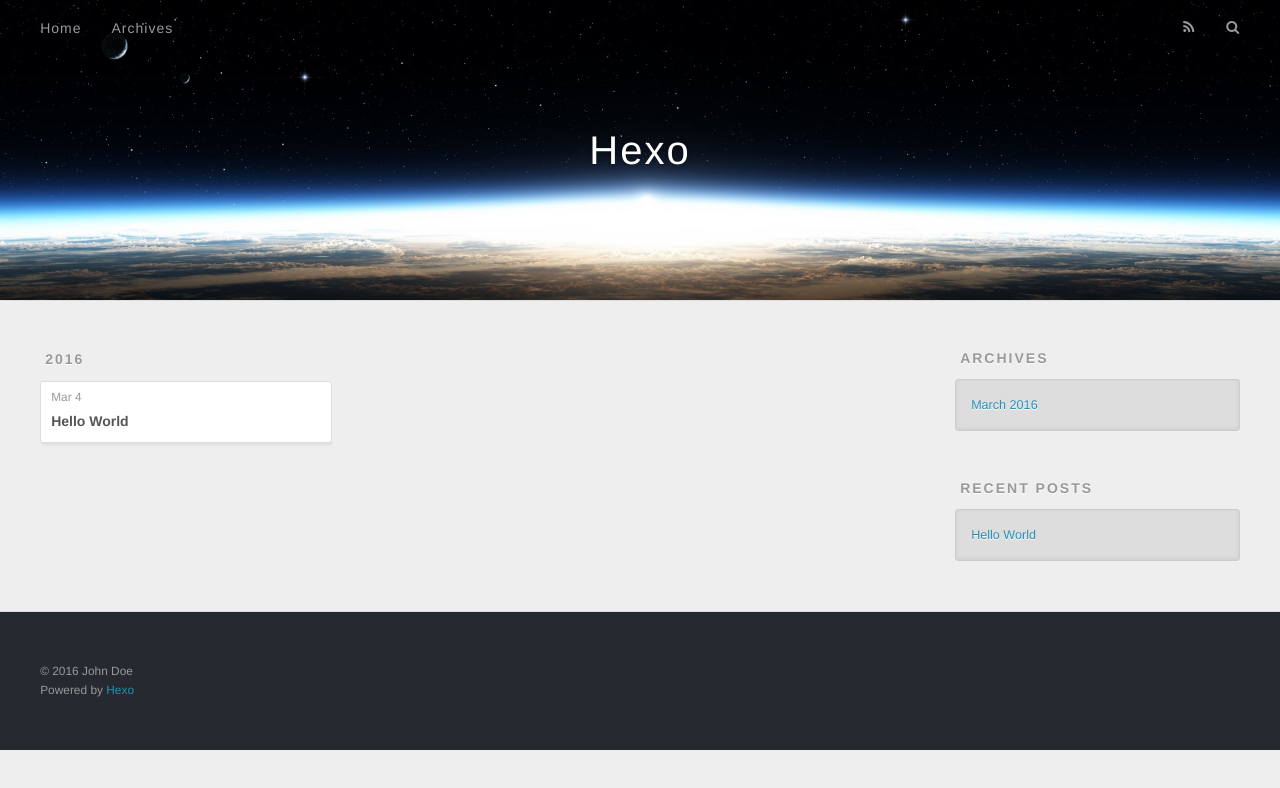
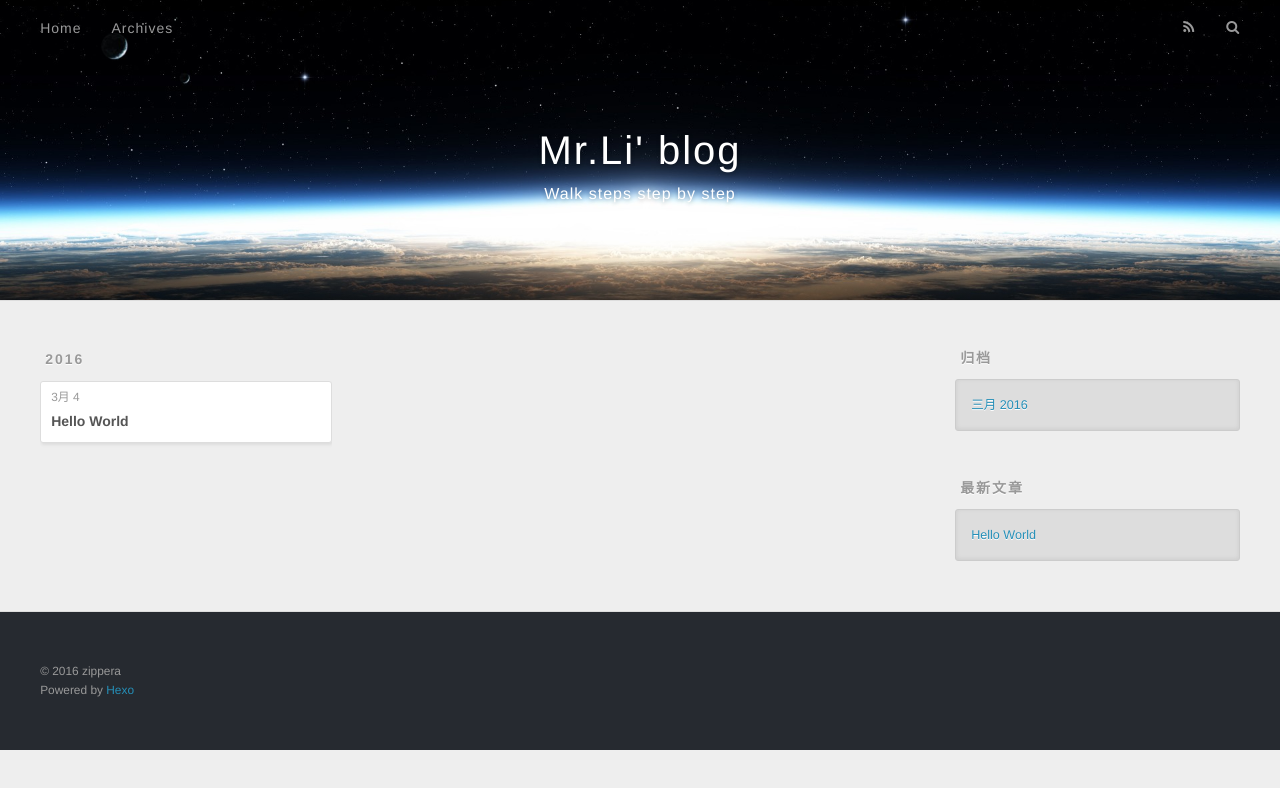
Before and after one commit to Lzcthe/Lzcthe.github.io, a plain HTML site: page archives/index.html in a window 1280 px wide. Drawn offline with nearby package versions, Linux system fonts and the light colour scheme.

Commit message:
Site updated: 2016-03-04 23:26:11

```diff
--- a/archives/index.html
+++ b/archives/index.html
@@ -3,19 +3,19 @@
 <head>
   <meta charset="utf-8">
 
-  <title>Archives | Hexo</title>
+  <title>归档 | Mr.Li&#39; blog</title>
   <meta name="viewport" content="width=device-width, initial-scale=1, maximum-scale=1">
-  <meta name="description">
+  <meta name="description" content="Walk steps step by step">
 <meta property="og:type" content="website">
-<meta property="og:title" content="Hexo">
+<meta property="og:title" content="Mr.Li' blog">
 <meta property="og:url" content="http://yoursite.com/archives/index.html">
-<meta property="og:site_name" content="Hexo">
-<meta property="og:description">
+<meta property="og:site_name" content="Mr.Li' blog">
+<meta property="og:description" content="Walk steps step by step">
 <meta name="twitter:card" content="summary">
-<meta name="twitter:title" content="Hexo">
-<meta name="twitter:description">
+<meta name="twitter:title" content="Mr.Li' blog">
+<meta name="twitter:description" content="Walk steps step by step">
 
-    <link rel="alternate" href="/atom.xml" title="Hexo" type="application/atom+xml">
+    <link rel="alternate" href="/atom.xml" title="Mr.Li&#39; blog" type="application/atom+xml">
 
 
     <link rel="icon" href="/favicon.png">
@@ -36,8 +36,12 @@
   <div id="header-outer" class="outer">
     <div id="header-title" class="inner">
       <h1 id="logo-wrap">
-        <a href="/" id="logo">Hexo</a>
+        <a href="/" id="logo">Mr.Li&#39; blog</a>
       </h1>
+
+        <h2 id="subtitle-wrap">
+          <a href="/" id="subtitle">Walk steps step by step</a>
+        </h2>
 
     </div>
     <div id="header-inner" class="inner">
@@ -53,7 +57,7 @@
 
           <a id="nav-rss-link" class="nav-icon" href="/atom.xml" title="RSS Feed"></a>
 
-        <a id="nav-search-btn" class="nav-icon" title="Search"></a>
+        <a id="nav-search-btn" class="nav-icon" title="搜索"></a>
       </nav>
       <div id="search-form-wrap">
         <form action="//google.com/search" method="get" accept-charset="UTF-8" class="search-form"><input type="search" name="q" results="0" class="search-form-input" placeholder="Search"><button type="submit" class="search-form-submit">&#xF002;</button><input type="hidden" name="sitesearch" value="http://yoursite.com"></form>
@@ -79,7 +83,7 @@
   <div class="archive-article-inner">
     <header class="archive-article-header">
       <a href="/2016/03/04/hello-world/" class="archive-article-date">
-  <time datetime="2016-03-04T07:19:20.059Z" itemprop="datePublished">Mar 4</time>
+  <time datetime="2016-03-04T07:19:20.059Z" itemprop="datePublished">3月 4</time>
 </a>
 
 
@@ -110,9 +114,9 @@
 
 
   <div class="widget-wrap">
-    <h3 class="widget-title">Archives</h3>
+    <h3 class="widget-title">归档</h3>
     <div class="widget">
-      <ul class="archive-list"><li class="archive-list-item"><a class="archive-list-link" href="/archives/2016/03/">March 2016</a></li></ul>
+      <ul class="archive-list"><li class="archive-list-item"><a class="archive-list-link" href="/archives/2016/03/">三月 2016</a></li></ul>
     </div>
   </div>
 
@@ -120,7 +124,7 @@
 
 
   <div class="widget-wrap">
-    <h3 class="widget-title">Recent Posts</h3>
+    <h3 class="widget-title">最新文章</h3>
     <div class="widget">
       <ul>
 
@@ -140,7 +144,7 @@
 
   <div class="outer">
     <div id="footer-info" class="inner">
-      &copy; 2016 John Doe<br>
+      &copy; 2016 zippera<br>
       Powered by <a href="http://hexo.io/" target="_blank">Hexo</a>
     </div>
   </div>
```
Also changed, not shown: 2016/03/04/hello-world/index.html (+14 -10 lines), archives/2016/03/index.html (+19 -15 lines), archives/2016/index.html (+19 -15 lines), index.html (+19 -15 lines).
